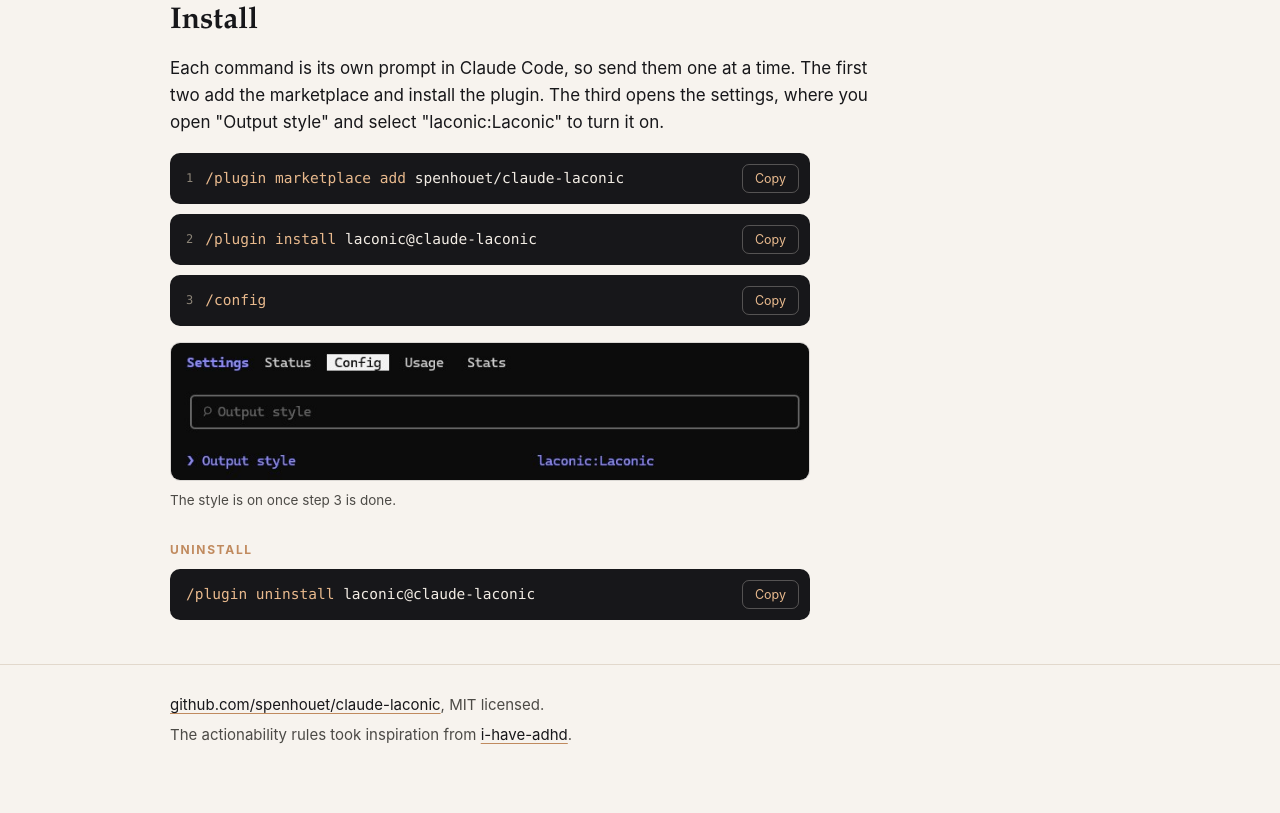
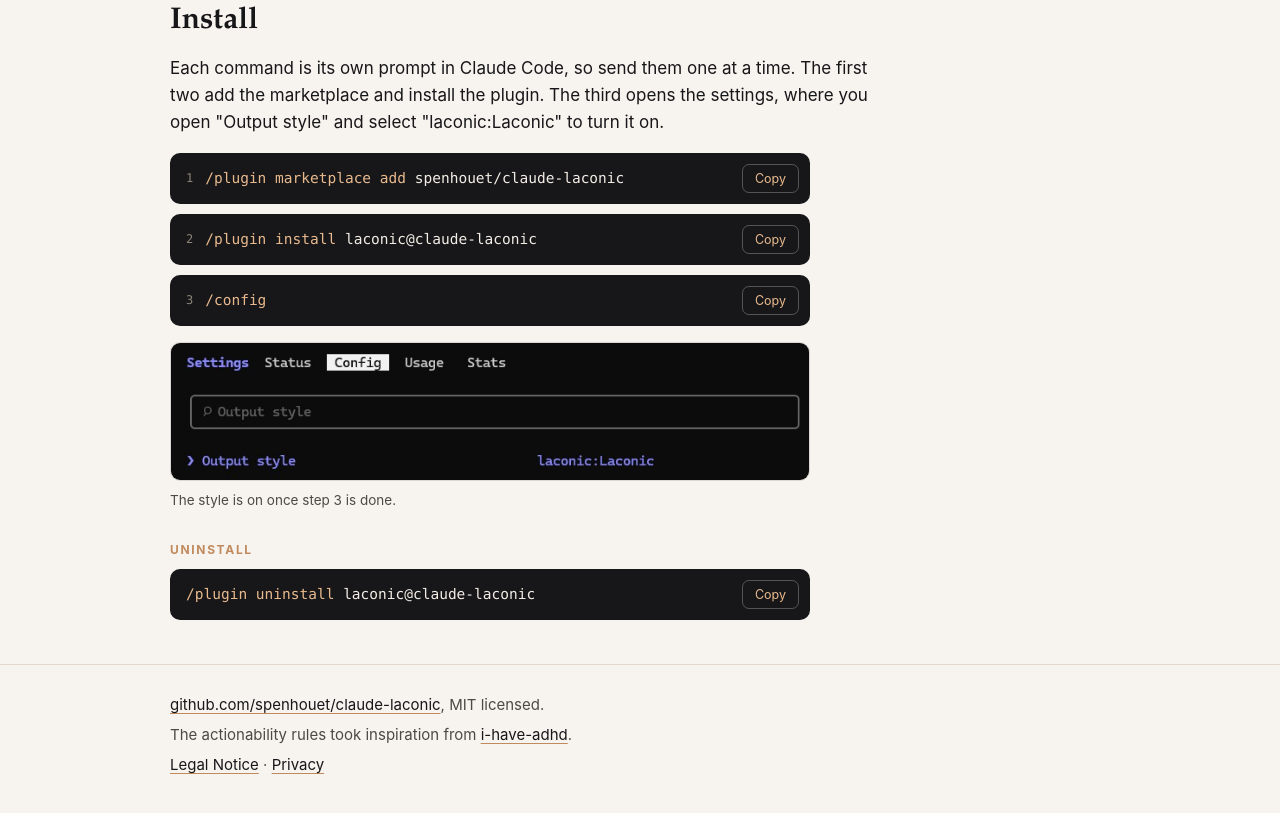
Before and after one commit to Spenhouet/claude-laconic, a plain HTML site: page docs/index.html in a window 1280 px wide. Shown: the part 2692-3505 px from the top of the page. Drawn offline with Linux system fonts and the light colour scheme.

Commit message:
Link legal notice and privacy policy (#1)

```diff
--- a/docs/index.html
+++ b/docs/index.html
@@ -445,6 +445,7 @@
   <div class="wrap">
     <p><a href="https://github.com/spenhouet/claude-laconic">github.com/spenhouet/claude-laconic</a>, MIT licensed.</p>
     <p>The actionability rules took inspiration from <a href="https://github.com/ayghri/i-have-adhd">i-have-adhd</a>.</p>
+    <p><a href="/impressum/">Legal Notice</a> · <a href="/datenschutz/">Privacy</a></p>
   </div>
 </footer>
 
```
